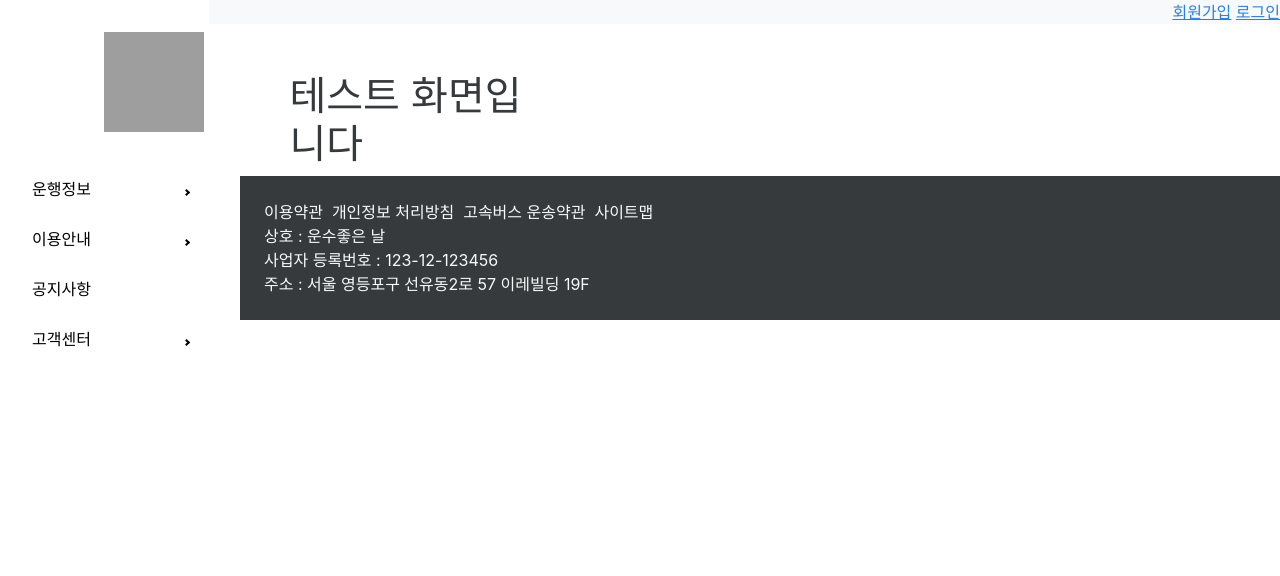
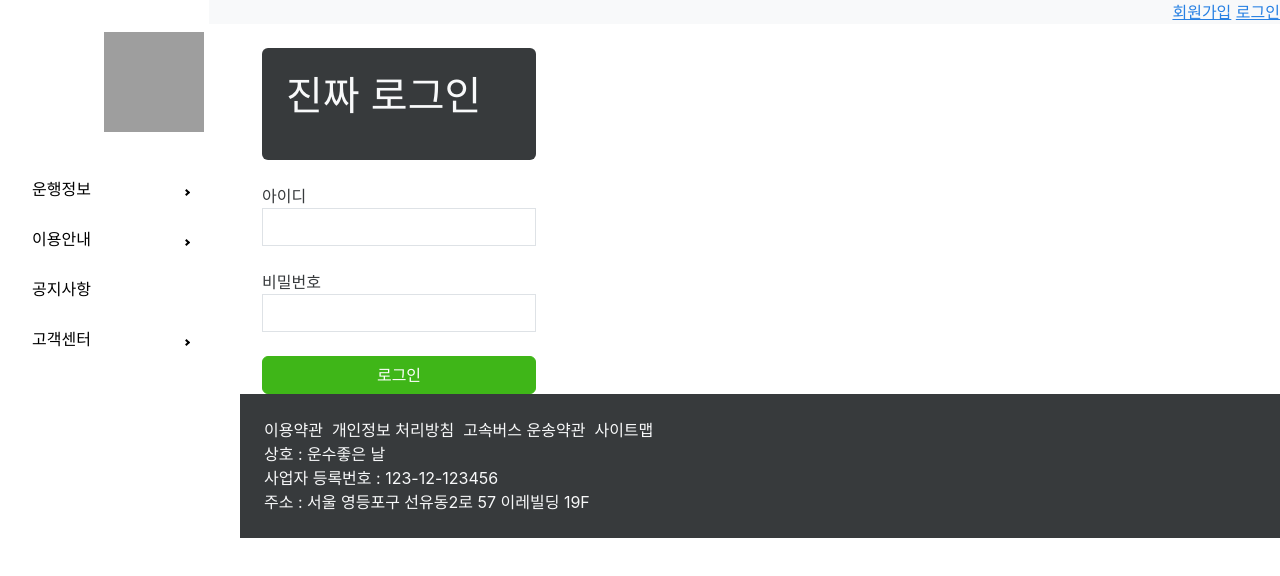
Before and after one commit to jjh9696/Final-unsu-react, a React (Create React App) app in the folder unsu/: page /#/login in a window 1280 px wide. Shown: the top 576 px of the page. Built offline with nearby package versions, Linux system fonts and the light colour scheme; no server answers; grey boxes are pictures that could not be loaded.

Commit message:
로그인 구현중

```diff
--- a/unsu/src/App.js
+++ b/unsu/src/App.js
@@ -20,7 +20,7 @@ const App = () => {
         </div>
         {/* 바디 */}
         <div className='row mt-4'>
-          <div className='col-10 offset-sm-1'>
+          <div className='col'>
             <Suspense fallback={<LoadingScreen />}>
               <Routes>
                 <Route path="/" element={<Home />} />
@@ -30,7 +30,11 @@ const App = () => {
           </div>
         </div>
       </div>
-      <Footter />
+      <div className='row'>
+        <div className='col'>
+          <Footter />
+        </div>
+      </div>
     </>
   );
 }
--- a/unsu/src/components/integrated/Login.js
+++ b/unsu/src/components/integrated/Login.js
@@ -1,13 +1,79 @@
+import { useCallback, useState } from "react";
+import { useRecoilState } from "recoil";
+import { loginIdState, loginLevelState } from "../utils/RecoilData";
+import axios from "../utils/CustomAxios";
+import { useNavigate } from "react-router";
+import Jumbotron from "../../Jumbotron";
 
-const Login =  () => {
-    return (
-        <div className="row mt-4">
-            <div className="col">
-                <h1>테스트 화면입니다</h1>
+// 실제 로그인 처리하기 위한 정보 입력 페이지
+const Login = ()=>{
 
+     //state
+     const [member, setMember] = useState({
+        memberId : "" , memberPw : ""
+    });
+
+    //recoil
+    const [loginId, setLoginId] = useRecoilState(loginIdState);
+    const [loginLevel, setLoginLevel] = useRecoilState(loginLevelState);
+
+    //callback
+    const changeMember = useCallback(e=>{
+        setMember({
+            ...member,
+            [e.target.name] : e.target.value
+        });
+    }, [member]);
+
+    //navigator
+    const navigator = useNavigate();
+
+    const login = useCallback(async (e)=>{
+        e.preventDefault(); // 폼 제출의 기본 동작인 페이지 새로고침을 방지
+
+        if(member.memberId.length === 0) return;
+        if(member.memberPw.length === 0) return;
+
+        const resp = await axios.post("/member/login", member);
+        console.log(resp.data);//memberId, memberLevel이 있음
+        setLoginId(resp.data.memberId);
+        setLoginLevel(resp.data.memberLevel);
+        //accessToken은 이후의 axios 요청에 포함시켜서 서버로 가져가야 한다
+        //-> 이 순간 이후로 모든 요청의 header에 Authorization이라는 이름으로 토큰을 첨부하겠다
+        axios.defaults.headers.common['Authorization'] = resp.data.accessToken;
+
+        //(+추가) refreshToken을 localStroage에 저장
+        window.localStorage.setItem("refreshToken", resp.data.refreshToken);
+
+        //강제 페이지 이동 - useNavigate()
+        navigator("/");
+    }, [member]);
+
+    return(
+        <>
+        <form onSubmit={e=>login(e)}>
+            <Jumbotron title="진짜 로그인"/>
+            <div className="row mt-4">
+                <div className="col">
+                    <label>아이디</label>
+                    <input type="text" name="memberId" className="form-control"
+                        value={member.memberId} onChange={e=>changeMember(e)}/>
+                </div>
             </div>
-        </div>
-);
-
+            <div className="row mt-4">
+                <div className="col">
+                    <label>비밀번호</label>
+                    <input type="text" name="memberPw" className="form-control"
+                        value={member.memberPw} onChange={e=>changeMember(e)}/>
+                </div>
+            </div>
+            <div className="row mt-4">
+                <div className="col">
+                    <button type="submit" className="btn btn-success w-100">로그인</button>
+                </div>
+            </div>
+            </form>
+        </>
+    );
 };
 export default Login;
```
